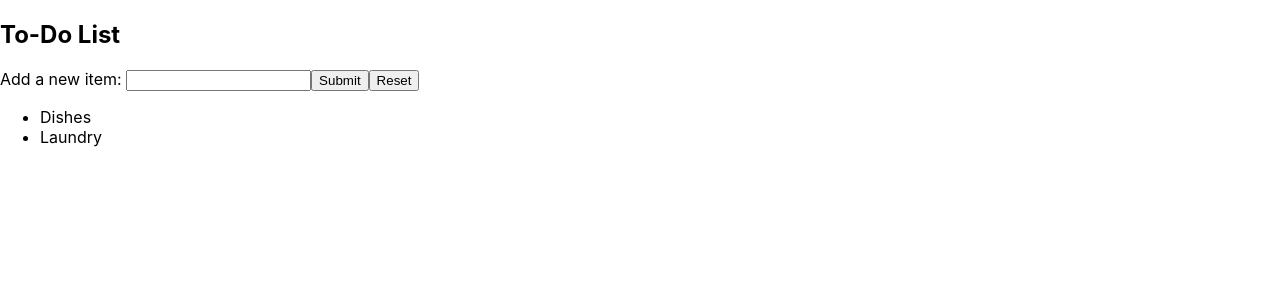
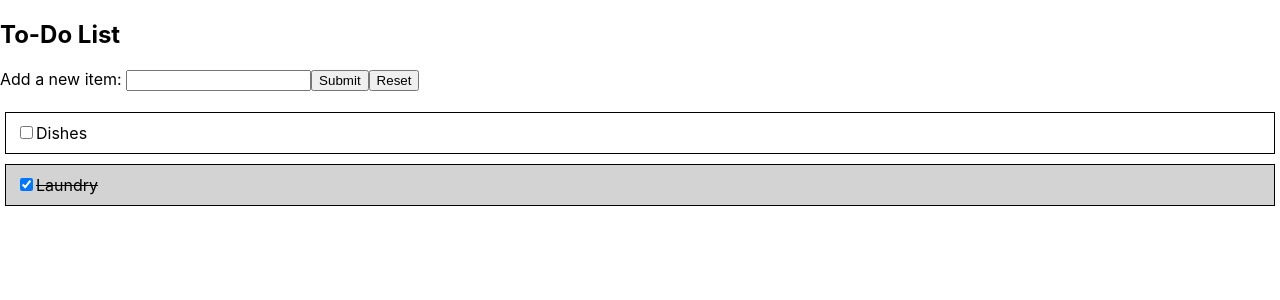
Before and after one commit to bloominstituteoftechnology/reducer-todo, a React (Create React App) app: page / in a window 1280 px wide. Shown: the top 300 px of the page. Built offline with nearby package versions, Linux system fonts and the light colour scheme.

Commit message:
Toggle completed

```diff
--- a/src/App.js
+++ b/src/App.js
@@ -1,6 +1,6 @@
 import React from "react";
 import ToDoList from "./components/ToDoList";
-
+import "./scss/ToDo.scss";
 function App() {
   return <ToDoList />;
 }
--- a/src/components/ToDoForm.js
+++ b/src/components/ToDoForm.js
@@ -7,12 +7,15 @@ export default class ToDoForm extends React.Component {
     this.setState({ name: value });
   };
   handleSubmit = (event) => {
-    this.props.dispatch({name: "ADD_ITEM", payload:this.state.name});
+    this.props.dispatch({
+      name: "ADD_ITEM",
+      payload: { name: this.state.name },
+    });
     this.handleReset();
     event.preventDefault();
   };
   handleReset = () => {
-      this.setState({name: ""});
+    this.setState({ name: "" });
   };
   render() {
     return (
--- a/src/components/ToDoItem.js
+++ b/src/components/ToDoItem.js
@@ -1,4 +1,17 @@
 import React from "react";
 export default function ToDoItem(props) {
-  return <li>{props.item}</li>;
+  function handleToggle(e) {
+    props.dispatch({ name: "TOGGLE_COMPLETED", payload: { id: props.id } });
+    e.stopPropagation();
+  }
+  return (
+    <li className={props.completed ? "completed" : ""} onClick={handleToggle}>
+      <input
+        type="checkbox"
+        checked={props.completed}
+        onChange={handleToggle}
+      />
+      {props.item}
+    </li>
+  );
 }
--- a/src/components/ToDoList.js
+++ b/src/components/ToDoList.js
@@ -10,7 +10,7 @@ export default function ToDoList(props) {
       <ToDoForm dispatch={dispatch} />
       <ul>
         {toDoState.map((item) => (
-          <ToDoItem key={item.id} {...item} />
+          <ToDoItem key={item.id} {...item} dispatch={dispatch} />
         ))}
       </ul>
     </>
--- a/src/reducers/todoReducer.js
+++ b/src/reducers/todoReducer.js
@@ -6,7 +6,7 @@ export const initialState = [
   },
   {
     item: "Laundry",
-    completed: false,
+    completed: true,
     id: Date.now() + Math.random() * 1000,
   },
 ];
@@ -17,11 +17,21 @@ export function todoReducer(state, action) {
       return [
         ...state,
         {
-          item: action.payload,
+          item: action.payload.name,
           completed: false,
           id: Date.now(),
         },
       ];
+    case "TOGGLE_COMPLETED":
+      return state.map((x) =>
+        x.id !== action.payload.id
+          ? x
+          : {
+              item: x.item,
+              completed: !x.completed,
+              id: x.id,
+            }
+      );
     default:
       return state;
   }
--- /dev/null
+++ b/src/scss/ToDo.scss
@@ -0,0 +1,16 @@
+
+ul {
+    padding: 0;
+    list-style-type: none;
+    display: flex;
+    flex-flow: column nowrap;
+}
+li {
+    padding: 10px;
+    margin: 5px;
+    border: 1px solid black;
+    &.completed {
+        text-decoration: line-through;
+        background-color: lightgrey;
+    }
+}
```
Also changed, not shown: src/App.css (deleted, +0 -38 lines), src/logo.svg (deleted).
